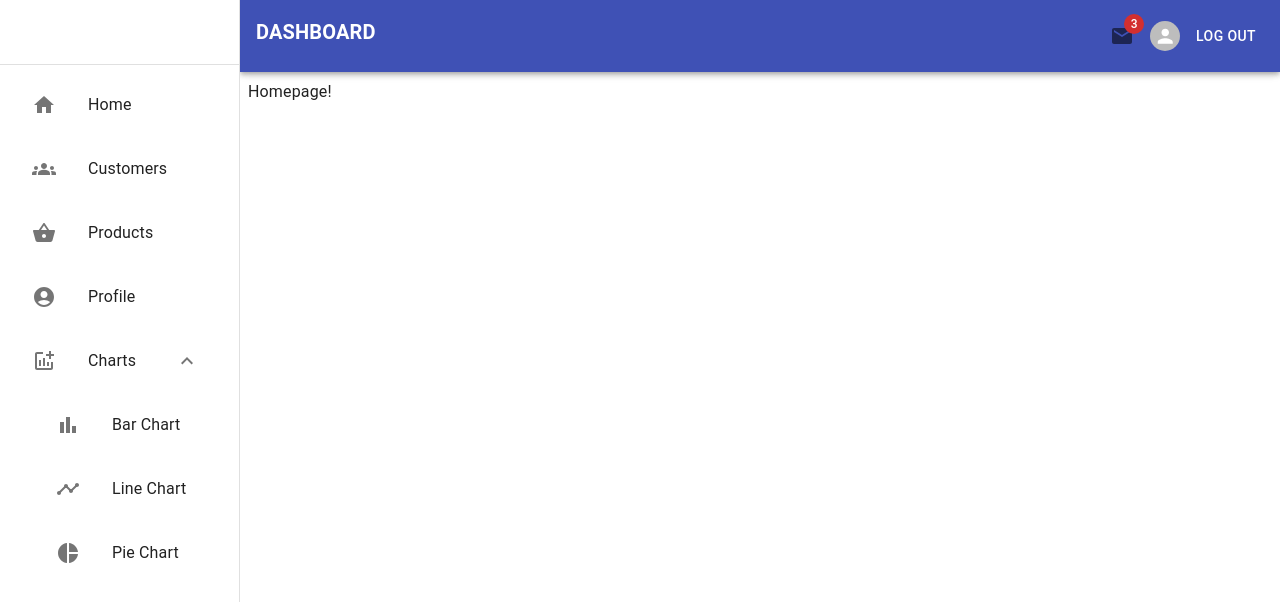
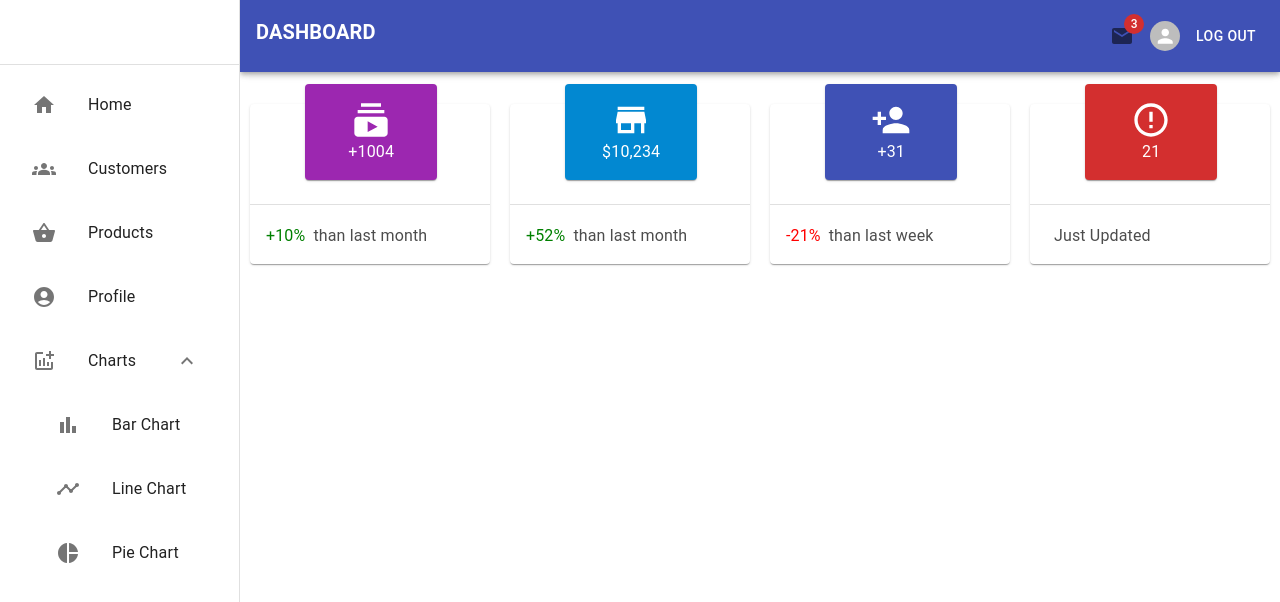
Before and after one commit to junseokoh-hub/react-mui-dashboard, a React (Vite) app: page / in a window 1280 px wide. Shown: the top 602 px of the page. Built offline with nearby package versions, Linux system fonts and the light colour scheme; sample sign-in values are in the browser's storage.

Commit message:
feat: add amount card on home page

```diff
--- a/src/pages/HomePage.tsx
+++ b/src/pages/HomePage.tsx
@@ -1,7 +1,109 @@
+import Grid from "@mui/material/Grid";
 import Box from "@mui/material/Box";
+import Paper from "@mui/material/Paper";
+import Stack from "@mui/material/Stack";
+import Card from "@mui/material/Card";
+import CardContent from "@mui/material/CardContent";
+import Divider from "@mui/material/Divider";
+import SubscriptionsIcon from "@mui/icons-material/Subscriptions";
+import StoreIcon from "@mui/icons-material/Store";
+import PersonAddIcon from "@mui/icons-material/PersonAdd";
+import ErrorOutlineIcon from "@mui/icons-material/ErrorOutline";
+import Text from "../components/atoms/Text";
+
+const cards = [
+  {
+    id: 1,
+    icon: <SubscriptionsIcon sx={{ fontSize: "2.5rem" }} />,
+    bgColor: "secondary.main",
+    content: "+1004",
+    percentage: "+10%",
+    description: "than last month",
+  },
+  {
+    id: 2,
+    icon: <StoreIcon sx={{ fontSize: "2.5rem" }} />,
+    bgColor: "info.main",
+    content: "$10,234",
+    percentage: "+52%",
+    description: "than last month",
+  },
+  {
+    id: 3,
+    icon: <PersonAddIcon sx={{ fontSize: "2.5rem" }} />,
+    bgColor: "primary.main",
+    content: "+31",
+    percentage: "-21%",
+    description: "than last week",
+  },
+  {
+    id: 4,
+    icon: <ErrorOutlineIcon sx={{ fontSize: "2.5rem" }} />,
+    bgColor: "error.main",
+    content: "21",
+    percentage: "",
+    description: "Just Updated",
+  },
+];
 
 const HomePage = () => {
-  return <Box>Homepage!</Box>;
+  return (
+    <Box>
+      <Grid container pt={3} spacing={2} rowSpacing={4}>
+        {cards.map((card) => (
+          <Grid
+            item
+            key={card.id}
+            sm={6}
+            md={6}
+            lg={3}
+            sx={{ display: "grid", placeItems: "center" }}
+          >
+            <Paper
+              sx={{ width: "15rem", height: "10rem", position: "relative" }}
+            >
+              <Card
+                sx={{
+                  width: "55%",
+                  height: "60%",
+                  position: "absolute",
+                  top: -20,
+                  left: "23%",
+                  backgroundColor: card.bgColor,
+                }}
+              >
+                <CardContent
+                  sx={{
+                    display: "flex",
+                    flexDirection: "column",
+                    justifyContent: "center",
+                    alignItems: "center",
+                    color: "#fff",
+                  }}
+                >
+                  {card.icon}
+                  {card.content}
+                </CardContent>
+              </Card>
+              <Divider flexItem sx={{ position: "relative", top: 100 }} />
+              <Stack
+                direction="row"
+                position="absolute"
+                bottom="10%"
+                pl={2}
+                spacing={1}
+              >
+                <Text color={card.percentage.includes("+") ? "green" : "red"}>
+                  {card.percentage}
+                </Text>
+                <Text color="rgba(0,0,0,0.7)">{card.description}</Text>
+              </Stack>
+            </Paper>
+          </Grid>
+        ))}
+      </Grid>
+    </Box>
+  );
 };
 
 export default HomePage;
```
